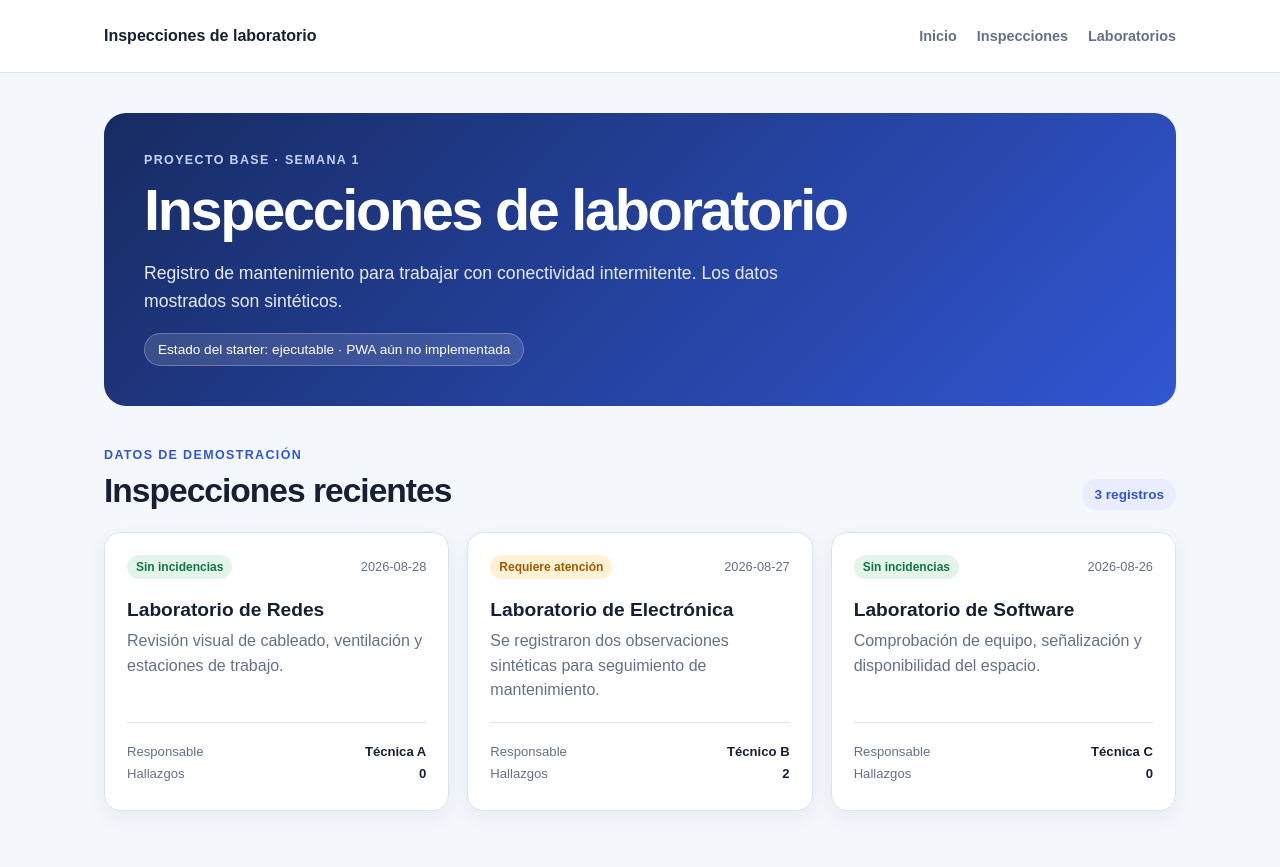
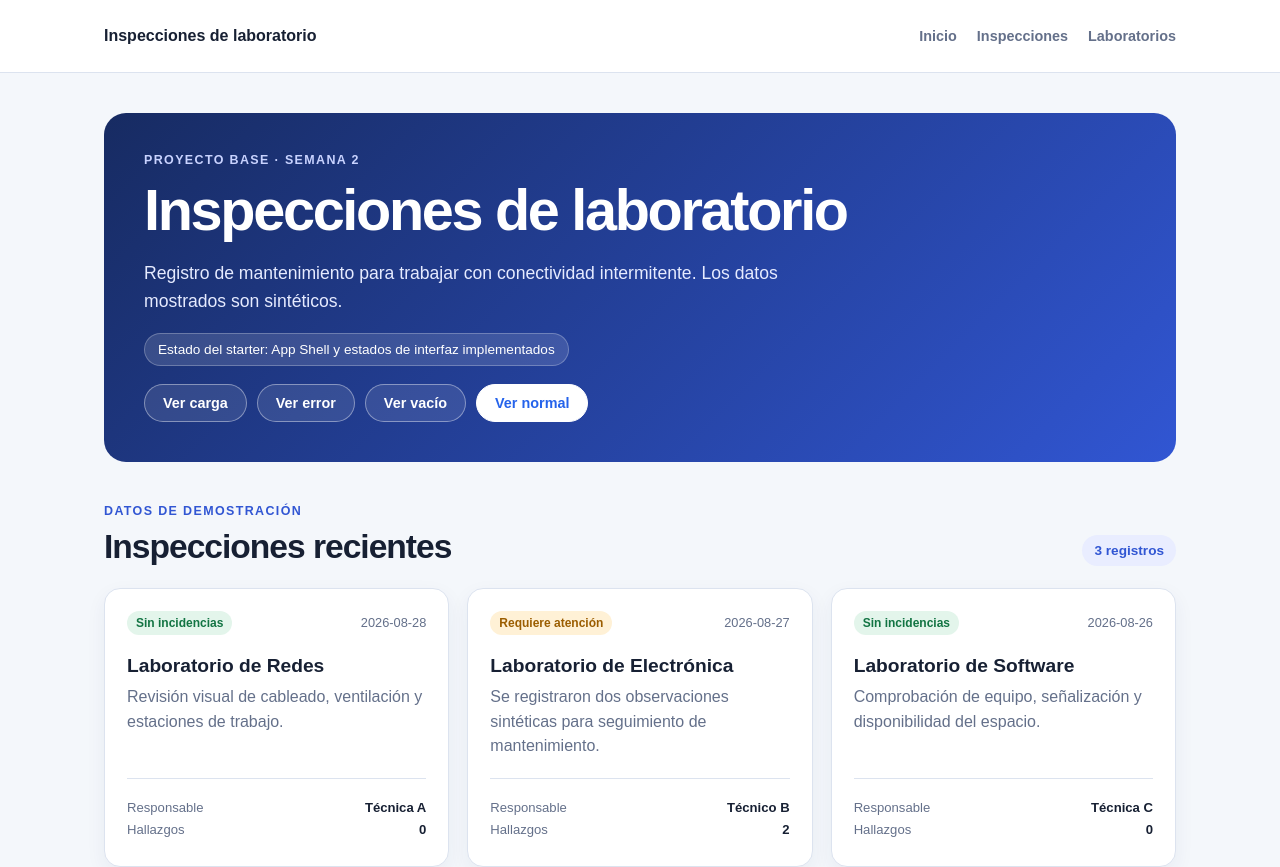
Before and after one commit to karlabrojas/pwa-inspecciones-equipo-12, a Next.js app: page / in a window 1280 px wide. Shown: the top 867 px of the page. Built offline with nearby package versions, Linux system fonts and the light colour scheme.

Commit message:
Implement loading, error, empty and normal states on the main page, add skip link in AppShell, link the manifest in the layout, and add automated manifest tests, to satisfy the acceptance criteria of issues #5, #6 and #7

```diff
--- a/package.json
+++ b/package.json
@@ -2,11 +2,12 @@
   "name": "pwa-inspecciones-laboratorio",
   "version": "0.1.0",
   "private": true,
+  "type": "module",
   "scripts": {
     "dev": "next dev",
     "build": "next build",
     "start": "next start",
-    "test": "node tests/starter.spec.mjs",
+    "test": "node tests/starter.spec.mjs && node --experimental-strip-types tests/manifest.spec.ts",
     "verify": "node scripts/verify.mjs"
   },
   "dependencies": {
--- a/scripts/verify.mjs
+++ b/scripts/verify.mjs
@@ -9,9 +9,12 @@ const required = [
   "src/app/page.tsx",
   "src/app/globals.css",
   "src/lib/data/inspections.ts",
+  "src/components/app-shell.tsx",
+  "public/manifest.webmanifest",
   "docs/requirements.md",
   "docs/decision-record.md",
   "tests/starter.spec.mjs",
+  "tests/manifest.spec.ts",
   "evidence/individual.md"
 ];
 
--- a/src/app/globals.css
+++ b/src/app/globals.css
@@ -117,6 +117,85 @@ dt { color: var(--muted); font-size: .82rem; }
 dd { font-size: .82rem; font-weight: 700; margin: 0; text-align: right; }
 .footer { color: var(--muted); font-size: .85rem; padding: 25px 0 0; }
 
+.skip-link {
+  position: absolute;
+  left: -9999px;
+  top: 0;
+  background: #2563eb;
+  color: #fff;
+  padding: 8px 16px;
+  z-index: 100;
+}
+.skip-link:focus {
+  left: 8px;
+  top: 8px;
+}
+
+.state-switcher {
+  display: flex;
+  flex-wrap: wrap;
+  gap: 10px;
+  margin-top: 18px;
+}
+
+.state-switcher button {
+  padding: 10px 18px;
+  border-radius: 999px;
+  border: 1px solid rgba(255, 255, 255, 0.4);
+  background: rgba(255, 255, 255, 0.1);
+  color: #ffffff;
+  font-weight: 600;
+  font-size: 0.9rem;
+  cursor: pointer;
+  transition: background 0.2s ease, transform 0.15s ease, border-color 0.2s ease;
+}
+
+.state-switcher button:hover {
+  background: rgba(255, 255, 255, 0.22);
+  transform: translateY(-1px);
+}
+
+.state-switcher button:focus-visible {
+  outline: 2px solid #ffffff;
+  outline-offset: 2px;
+}
+
+.state-switcher button.active {
+  background: #ffffff;
+  color: #2563eb;
+  border-color: #ffffff;
+}
+
+.state-message {
+  background: var(--surface);
+  border: 1px solid var(--line);
+  border-radius: 16px;
+  padding: 32px;
+  text-align: center;
+  color: var(--muted);
+}
+
+.state-error {
+  border-color: #f3c6c6;
+  background: #fdf2f2;
+  color: #9b2c2c;
+}
+
+.state-error button {
+  margin-top: 14px;
+  padding: 10px 20px;
+  border-radius: 999px;
+  border: none;
+  background: var(--accent);
+  color: #fff;
+  font-weight: 700;
+  cursor: pointer;
+}
+
+.state-error button:hover {
+  background: #2745b8;
+}
+
 @media (max-width: 760px) {
   .page-shell { padding: 20px 16px; }
   .hero { padding: 28px 22px; }
--- a/src/app/layout.tsx
+++ b/src/app/layout.tsx
@@ -5,6 +5,11 @@ import { AppShell } from "@/components/app-shell";
 export const metadata: Metadata = {
   title: "Inspecciones de laboratorio",
   description: "Proyecto base de Aplicaciones Web Progresivas",
+  manifest: "/manifest.webmanifest",
+};
+
+export const viewport = {
+  themeColor: "#2563eb",
 };
 
 export default function RootLayout({
--- a/src/app/page.tsx
+++ b/src/app/page.tsx
@@ -1,34 +1,111 @@
-import { inspections } from "../lib/data/inspections";
+"use client";
+
+import { useEffect, useState } from "react";
+import { inspections as syntheticInspections } from "../lib/data/inspections";
+
+type ViewState = "loading" | "error" | "empty" | "normal";
 
 export default function HomePage() {
+  const [status, setStatus] = useState<ViewState>("loading");
+
+  useEffect(() => {
+    const timer = setTimeout(() => setStatus("normal"), 800);
+    return () => clearTimeout(timer);
+  }, []);
+
+  const data = status === "empty" ? [] : syntheticInspections;
+
   return (
     <div className="page-shell">
       <header className="hero">
-        <p className="eyebrow">Proyecto base · Semana 1</p>
+        <p className="eyebrow">Proyecto base · Semana 2</p>
         <h1>Inspecciones de laboratorio</h1>
         <p className="lead">
           Registro de mantenimiento para trabajar con conectividad intermitente.
           Los datos mostrados son sintéticos.
         </p>
         <span className="status">
-          Estado del starter: ejecutable · PWA aún no implementada
+          Estado del starter: App Shell y estados de interfaz implementados
         </span>
+
+               <div
+          className="state-switcher"
+          role="group"
+          aria-label="Simular estados de la interfaz (solo para demostración)"
+        >
+          <button
+            type="button"
+            className={status === "loading" ? "active" : ""}
+            onClick={() => setStatus("loading")}
+          >
+            Ver carga
+          </button>
+          <button
+            type="button"
+            className={status === "error" ? "active" : ""}
+            onClick={() => setStatus("error")}
+          >
+            Ver error
+          </button>
+          <button
+            type="button"
+            className={status === "empty" ? "active" : ""}
+            onClick={() => setStatus("empty")}
+          >
+            Ver vacío
+          </button>
+          <button
+            type="button"
+            className={status === "normal" ? "active" : ""}
+            onClick={() => setStatus("normal")}
+          >
+            Ver normal
+          </button>
+        </div>
       </header>
 
       <section
         aria-labelledby="inspections-heading"
         className="content-section"
+        aria-live="polite"
       >
         <div className="section-heading">
           <div>
             <p className="eyebrow">Datos de demostración</p>
             <h2 id="inspections-heading">Inspecciones recientes</h2>
           </div>
-          <span className="count">{inspections.length} registros</span>
+          {status === "normal" && (
+            <span className="count">{data.length} registros</span>
+          )}
         </div>
 
+        {status === "loading" && (
+          <div className="state-message" role="status">
+            <p>Cargando inspecciones…</p>
+          </div>
+        )}
+
+        {status === "error" && (
+          <div className="state-message state-error" role="alert">
+            <p>
+              No se pudieron cargar las inspecciones. Verifica tu conexión e
+              intenta nuevamente.
+            </p>
+            <button type="button" onClick={() => setStatus("normal")}>
+              Reintentar
+            </button>
+          </div>
+        )}
+
+        {status === "empty" && (
+          <div className="state-message">
+            <p>Aún no hay inspecciones registradas para este laboratorio.</p>
+          </div>
+        )}
+
+        {status === "normal" && (
           <div className="inspection-grid">
-          {inspections.map((inspection) => (
+            {data.map((inspection) => (
               <article className="inspection-card" key={inspection.id}>
                 <div className="card-topline">
                   <span className={`badge badge-${inspection.status}`}>
@@ -51,13 +128,8 @@ export default function HomePage() {
               </article>
             ))}
           </div>
+        )}
       </section>
-
-      {/* <footer className="footer">
-        <p>
-          Aplicaciones Web Progresivas · Universidad Tecnológica de Tehuacán
-        </p>
-      </footer> */}
     </div>
   );
 }
--- a/src/components/app-shell.tsx
+++ b/src/components/app-shell.tsx
@@ -13,6 +13,10 @@ const navigationItems = [
 export function AppShell({ children }: AppShellProps) {
   return (
     <div className="app-shell">
+      <a className="skip-link" href="#main-content">
+        Saltar al contenido principal
+      </a>
+
       <header className="app-header">
         <div className="app-header-content">
           <a className="app-brand" href="/">
```
Also changed, not shown: 1 other file (tests, documents, lock files or other folders). Lines whose indentation alone changed are shown as unchanged.
